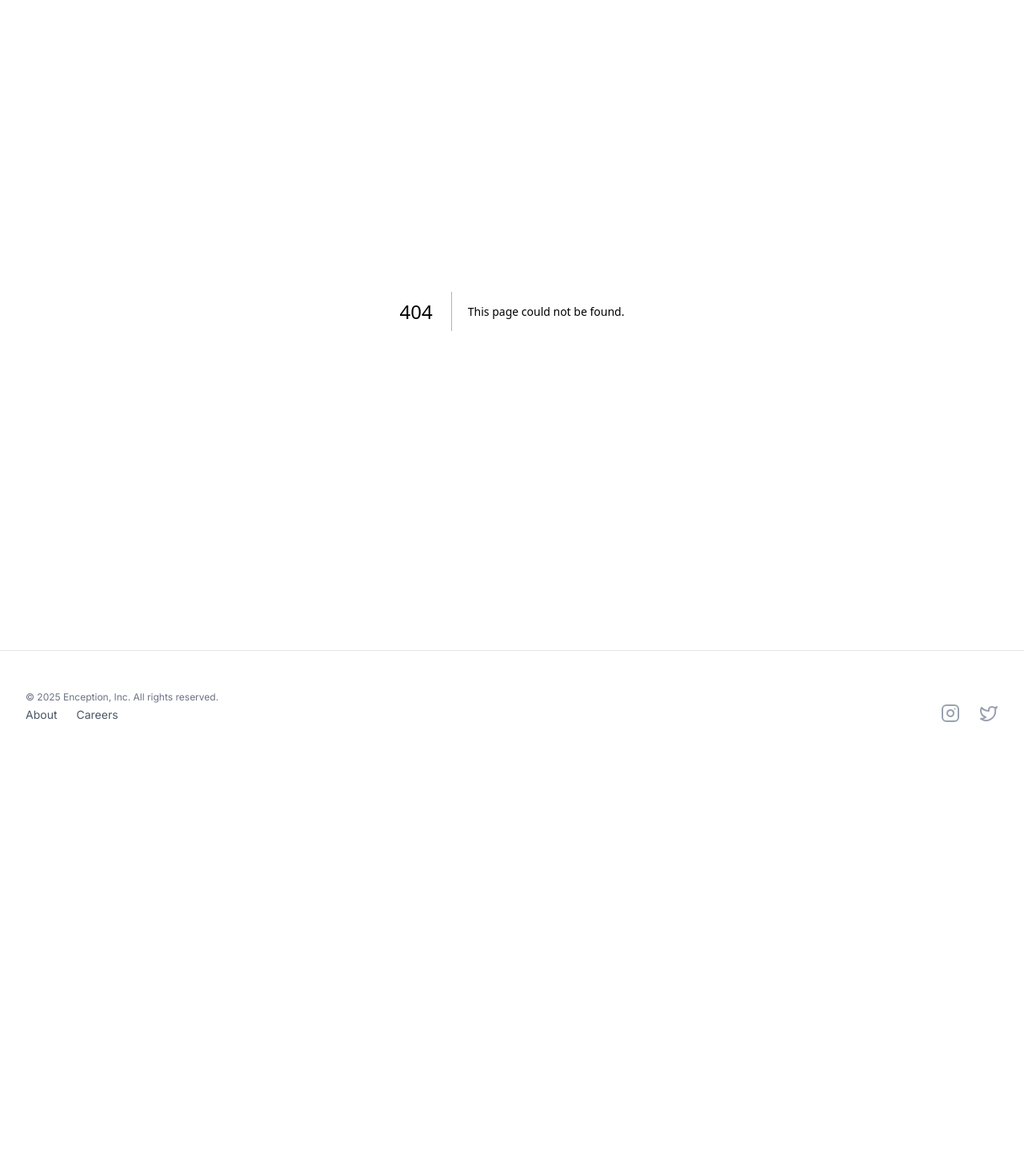
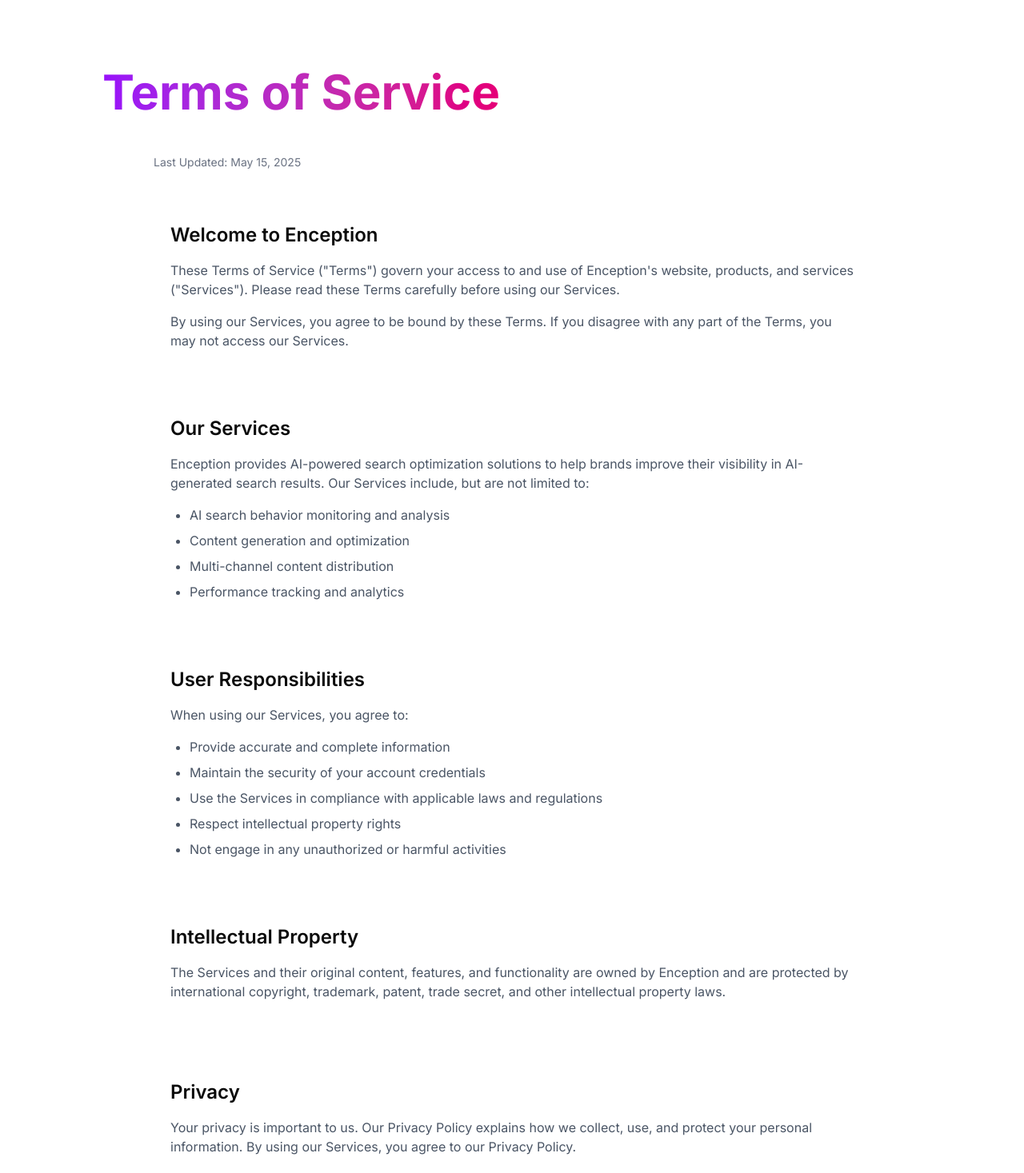
Before and after one commit to Qualia-Li/vona.ai, a Next.js app: page /terms in a window 1280 px wide. Before the commit this address had no page. Shown: the part 100-1567 px from the top of the page at 80% size. Before the commit the page ends 1070 px from the top, so only its background shows below. Built offline with nearby package versions, Linux system fonts and the light colour scheme.

Commit message:
feat: Add Terms of Service page component

```diff
--- /dev/null
+++ b/src/app/terms/page.tsx
@@ -0,0 +1,118 @@
+import { Metadata } from 'next';
+
+export const metadata: Metadata = {
+  title: 'Terms of Service | Enception',
+  description: 'Terms of Service and legal agreements for using Enception\'s AI-powered search optimization platform.',
+  alternates: {
+    canonical: 'https://enception.ai/terms',
+  },
+};
+
+export default function TermsPage() {
+  return (
+    <main className='flex min-h-screen flex-col items-center p-24'>
+      {/* Hero Section */}
+      <div className='z-10 max-w-5xl w-full items-center justify-between text-sm lg:flex mb-12'>
+        <h1 className='text-6xl font-bold bg-gradient-to-r from-purple-600 to-pink-600 bg-clip-text text-transparent'>
+          Terms of Service
+        </h1>
+      </div>
+
+      <div className='max-w-4xl w-full space-y-12'>
+        {/* Last Updated Section */}
+        <div className='text-sm text-gray-500'>
+          Last Updated: {new Date().toLocaleDateString('en-US', { month: 'long', day: 'numeric', year: 'numeric' })}
+        </div>
+
+        {/* Introduction */}
+        <section className='group rounded-lg border border-transparent px-5 py-4 transition-colors hover:border-gray-300 hover:bg-gray-100'>
+          <h2 className='text-2xl font-semibold mb-4'>Welcome to Enception</h2>
+          <p className='text-gray-600 mb-4'>
+            These Terms of Service ("Terms") govern your access to and use of Enception's website, products, and
+            services ("Services"). Please read these Terms carefully before using our Services.
+          </p>
+          <p className='text-gray-600'>
+            By using our Services, you agree to be bound by these Terms. If you disagree with any part of the Terms, you
+            may not access our Services.
+          </p>
+        </section>
+
+        {/* Services Description */}
+        <section className='group rounded-lg border border-transparent px-5 py-4 transition-colors hover:border-gray-300 hover:bg-gray-100'>
+          <h2 className='text-2xl font-semibold mb-4'>Our Services</h2>
+          <p className='text-gray-600 mb-4'>
+            Enception provides AI-powered search optimization solutions to help brands improve their visibility in
+            AI-generated search results. Our Services include, but are not limited to:
+          </p>
+          <ul className='list-disc pl-6 text-gray-600 space-y-2'>
+            <li>AI search behavior monitoring and analysis</li>
+            <li>Content generation and optimization</li>
+            <li>Multi-channel content distribution</li>
+            <li>Performance tracking and analytics</li>
+          </ul>
+        </section>
+
+        {/* User Responsibilities */}
+        <section className='group rounded-lg border border-transparent px-5 py-4 transition-colors hover:border-gray-300 hover:bg-gray-100'>
+          <h2 className='text-2xl font-semibold mb-4'>User Responsibilities</h2>
+          <p className='text-gray-600 mb-4'>When using our Services, you agree to:</p>
+          <ul className='list-disc pl-6 text-gray-600 space-y-2'>
+            <li>Provide accurate and complete information</li>
+            <li>Maintain the security of your account credentials</li>
+            <li>Use the Services in compliance with applicable laws and regulations</li>
+            <li>Respect intellectual property rights</li>
+            <li>Not engage in any unauthorized or harmful activities</li>
+          </ul>
+        </section>
+
+        {/* Intellectual Property */}
+        <section className='group rounded-lg border border-transparent px-5 py-4 transition-colors hover:border-gray-300 hover:bg-gray-100'>
+          <h2 className='text-2xl font-semibold mb-4'>Intellectual Property</h2>
+          <p className='text-gray-600 mb-4'>
+            The Services and their original content, features, and functionality are owned by Enception and are
+            protected by international copyright, trademark, patent, trade secret, and other intellectual property laws.
+          </p>
+        </section>
+
+        {/* Privacy */}
+        <section className='group rounded-lg border border-transparent px-5 py-4 transition-colors hover:border-gray-300 hover:bg-gray-100'>
+          <h2 className='text-2xl font-semibold mb-4'>Privacy</h2>
+          <p className='text-gray-600 mb-4'>
+            Your privacy is important to us. Our Privacy Policy explains how we collect, use, and protect your personal
+            information. By using our Services, you agree to our Privacy Policy.
+          </p>
+        </section>
+
+        {/* Limitation of Liability */}
+        <section className='group rounded-lg border border-transparent px-5 py-4 transition-colors hover:border-gray-300 hover:bg-gray-100'>
+          <h2 className='text-2xl font-semibold mb-4'>Limitation of Liability</h2>
+          <p className='text-gray-600 mb-4'>
+            In no event shall Enception be liable for any indirect, incidental, special, consequential, or punitive
+            damages, including without limitation, loss of profits, data, use, goodwill, or other intangible losses.
+          </p>
+        </section>
+
+        {/* Changes to Terms */}
+        <section className='group rounded-lg border border-transparent px-5 py-4 transition-colors hover:border-gray-300 hover:bg-gray-100'>
+          <h2 className='text-2xl font-semibold mb-4'>Changes to Terms</h2>
+          <p className='text-gray-600 mb-4'>
+            We reserve the right to modify or replace these Terms at any time. We will provide notice of any changes by
+            posting the new Terms on this page. Your continued use of the Services after any changes constitutes
+            acceptance of those changes.
+          </p>
+        </section>
+
+        {/* Contact Information */}
+        <section className='group rounded-lg border border-transparent px-5 py-4 transition-colors hover:border-gray-300 hover:bg-gray-100'>
+          <h2 className='text-2xl font-semibold mb-4'>Contact Us</h2>
+          <p className='text-gray-600'>
+            If you have any questions about these Terms, please contact us at{' '}
+            <a href='mailto:quanlai@enception.ai' className='text-purple-600 hover:text-purple-700'>
+              quanlai@enception.ai
+            </a>
+          </p>
+        </section>
+      </div>
+    </main>
+  );
+}
```
